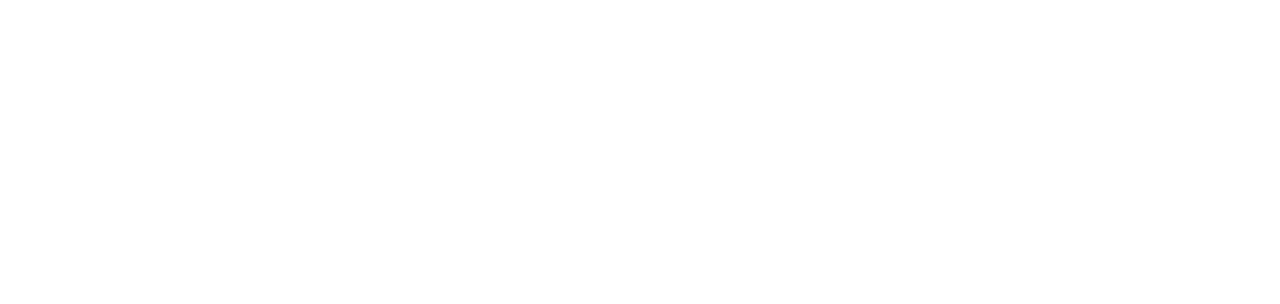
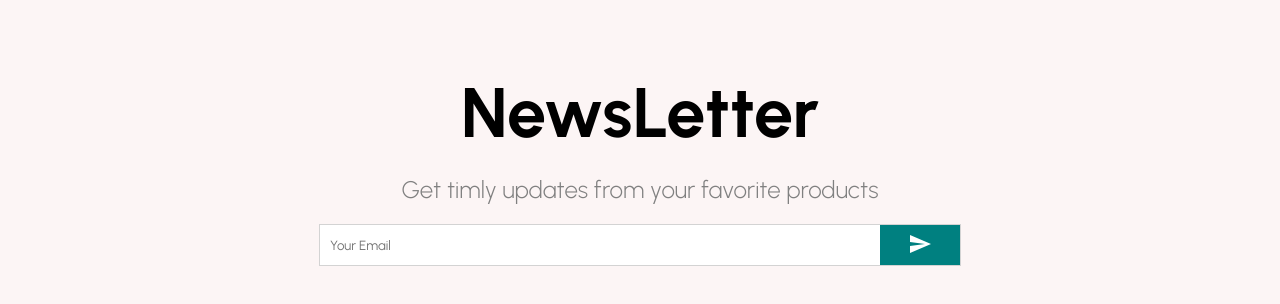
Before and after one commit to Turki700/Final_Project_E-commerce-app, a React (Create React App) app in the folder clint/: page / in a window 1280 px wide. Shown: the part 2328-2632 px from the top of the page. Before the commit the page ends 2256 px from the top, so only its background shows below. Built offline with nearby package versions, Linux system fonts and the light colour scheme; the HTML template or start-up script is replaced by a standard one.

Commit message:
NewsLetter Section :white_check_mark:

```diff
--- /dev/null
+++ b/clint/src/components/NewsLetter.jsx
@@ -0,0 +1,62 @@
+import styled from 'styled-components'
+import { Send } from '@material-ui/icons'
+
+const Container = styled.div`
+    height: 60vh;
+    background-color: #fcf5f5;
+    display: flex;
+    flex-direction: column;
+    align-items: center;
+    justify-content: center;
+`
+const Title = styled.h1`
+    font-size: 70px;
+    margin-bottom: 20px;
+`
+
+const Description = styled.div`
+    font-size: 24px;
+    font-weight: 300;
+    margin-bottom: 20px;
+    color: gray;
+`
+
+const InputContainer = styled.div`
+    width: 50%;
+    height: 40px;
+    background-color: #fff;
+    display: flex;
+    justify-content: space-between;
+    border: 1px solid lightgray;
+`
+
+const Input = styled.input`
+    border: none;
+    flex: 8;
+    padding-left: 10px;
+`
+
+const Button = styled.button`
+    flex: 1;
+    border: none;
+    background-color: teal;
+    color: #fff;
+    cursor: pointer;
+`
+
+const NewsLetter = () => {
+    return (
+        <Container>
+            <Title>NewsLetter</Title>
+            <Description>Get timly updates from your favorite products</Description>
+            <InputContainer>
+                <Input placeholder="Your Email" />
+                <Button>
+                    <Send />
+                </Button>
+            </InputContainer>
+        </Container>
+     );
+}
+
+export default NewsLetter;
--- a/clint/src/pages/Home.jsx
+++ b/clint/src/pages/Home.jsx
@@ -1,6 +1,7 @@
 import Announcement from "../components/Announcement";
 import Categoreies from "../components/Categories";
 import Navbar from "../components/Navbar";
+import NewsLetter from "../components/NewsLetter";
 import Products from "../components/Products";
 import Slider from "../components/Slider";
 
@@ -12,6 +13,7 @@
             <Slider />
             <Categoreies />
             <Products />
+            <NewsLetter />
         </div>
      );
 }
```
